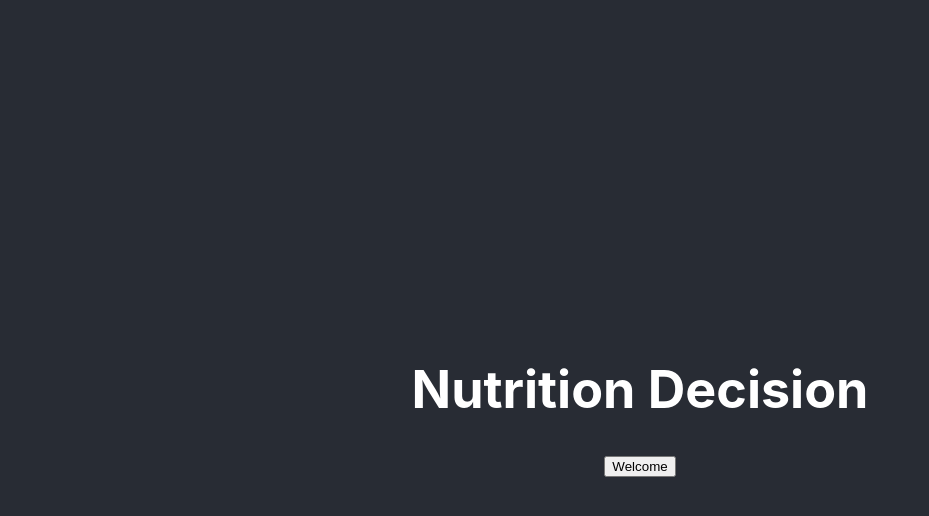
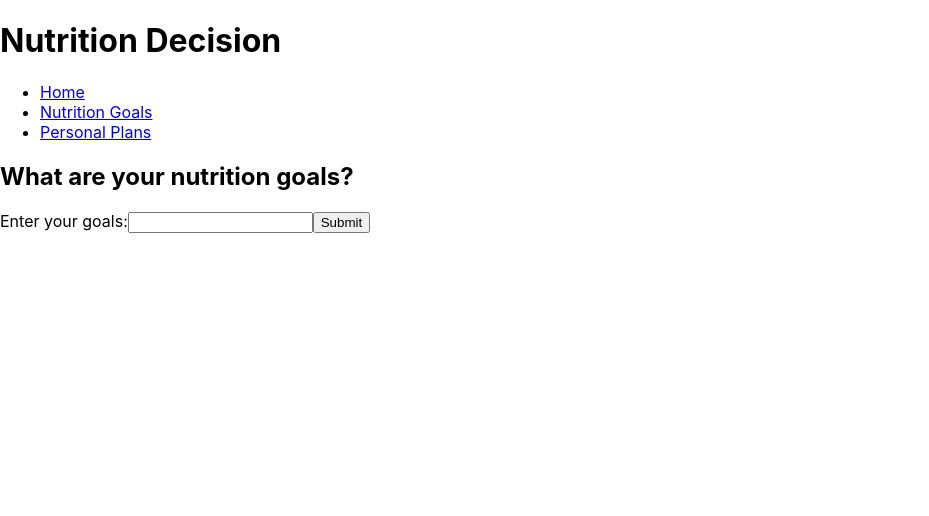
Before and after one commit to simonesutton12/CAPSTONE-frontend, a React (Create React App) app: page /nutritiongoals in a window 1280 px wide. Shown: the top 516 px of the page, without its empty margins (0-929 px from the left). Built offline with nearby package versions, Linux system fonts and the light colour scheme; no server answers.

Commit message:
added page 3

```diff
--- a/src/App.js
+++ b/src/App.js
@@ -1,24 +1,25 @@
 import React from 'react';
-import './App.css';
+import { BrowserRouter as Router, Routes, Route } from 'react-router-dom';
 import Homepage from './pages/Homepage';
 import NutritionGoals from './pages/nutritiongoals';
-import { BrowserRouter as Router, Routes, Route } from 'react-router-dom';
+import PersonalPlans from './pages/personalplans';
+import Navbar from './components/Navbar';
 
 function App() {
   return (
+    <Router>
       <div className="App">
         <header className="App-header">
           <h1>Nutrition Decision</h1>
-        <button>Welcome</button>
         </header>
-      <Router>
+        <Navbar />
         <Routes>
-
-          <Route path="/" component={Homepage} />
-          <Route path="/nutritiongoals" component={NutritionGoals} />
+          <Route path="/" element={<Homepage />} />
+          <Route path="/nutritiongoals" element={<NutritionGoals />} />
+          <Route path="/personalplans" element={<PersonalPlans />} />
         </Routes>
+      </div>
     </Router>
-    </div>
   );
 }
 
--- /dev/null
+++ b/src/components/Navbar.js
@@ -0,0 +1,16 @@
+import React from 'react';
+import { Link } from 'react-router-dom';
+
+function Navbar() {
+  return (
+    <nav>
+      <ul>
+        <li><Link to="/">Home</Link></li>
+        <li><Link to="/nutritiongoals">Nutrition Goals</Link></li>
+        <li><Link to="/personalplans">Personal Plans</Link></li>
+      </ul>
+    </nav>
+  );
+}
+
+export default Navbar;
--- a/src/components/dashboard.js
+++ b/src/components/dashboard.js
@@ -1,6 +1,7 @@
 import React from 'react';
 
 function Dashboard() {
+  console.log('Dashboard component rendered');
   return (
     <div>
       <h2>Dashboard</h2>
--- a/src/index.js
+++ b/src/index.js
@@ -11,7 +11,4 @@ root.render(
   </React.StrictMode>
 );
 
-// If you want to start measuring performance in your app, pass a function
-// to log results (for example: reportWebVitals(console.log))
-// or send to an analytics endpoint. Learn more: https://bit.ly/CRA-vitals
 reportWebVitals();
--- a/src/pages/Homepage.js
+++ b/src/pages/Homepage.js
@@ -6,7 +6,7 @@ function Home() {
   const [data, setData] = useState([]);
 
   useEffect(() => {
-    axios.get('/api/data') // Replace '/api/data' with your actual API endpoint
+    axios.get('/api/data')
       .then(response => {
         setData(response.data);
       })
@@ -33,3 +33,18 @@ function Home() {
 }
 
 export default Home;
+
+const axiosConfig = {
+    headers: {
+      'Authorization': 'Bearer your_token_here',
+      // Include other necessary headers but keep them as minimal as possible
+    }
+  };
+
+  axios.get('/your-endpoint', axiosConfig)
+    .then(response => {
+      console.log(response.data);
+    })
+    .catch(error => {
+      console.error('There was an error fetching the data!', error);
+    });
--- a/src/pages/nutritiongoals.js
+++ b/src/pages/nutritiongoals.js
@@ -0,0 +1,47 @@
+import React, { useState } from 'react';
+import { useNavigate } from 'react-router-dom';
+
+function NutritionGoals() {
+  const [goals, setGoals] = useState('');
+  const navigate = useNavigate();
+
+  const handleSubmit = (event) => {
+    event.preventDefault();
+    console.log('Nutrition Goals:', goals);
+
+   fetch('/api/nutritiongoals', {
+      method: 'POST',
+      headers: {
+        'Content-Type': 'application/json',
+      },
+      body: JSON.stringify({ goals }),
+    })
+      .then((response) => response.json())
+      .then((data) => {
+        console.log('Success:', data);
+        navigate('/');
+      })
+      .catch((error) => {
+        console.error('Error:', error);
+      });
+  };
+
+  return (
+    <div>
+      <h2>What are your nutrition goals?</h2>
+      <form onSubmit={handleSubmit}>
+        <label>
+          Enter your goals:
+          <input
+            type="text"
+            value={goals}
+            onChange={(e) => setGoals(e.target.value)}
+          />
+        </label>
+        <button type="submit">Submit</button>
+      </form>
+    </div>
+  );
+}
+
+export default NutritionGoals;
--- /dev/null
+++ b/src/pages/personalplans.js
@@ -0,0 +1,13 @@
+import React from 'react';
+
+
+function PersonalPlans() {
+    return (
+        <div>
+            <h2>Personal Plans</h2>
+            <p>Here you can manage your personal nutrition plans.</p>
+        </div>
+    );
+}
+
+export default PersonalPlans;
```
Lines whose indentation alone changed are shown as unchanged.
